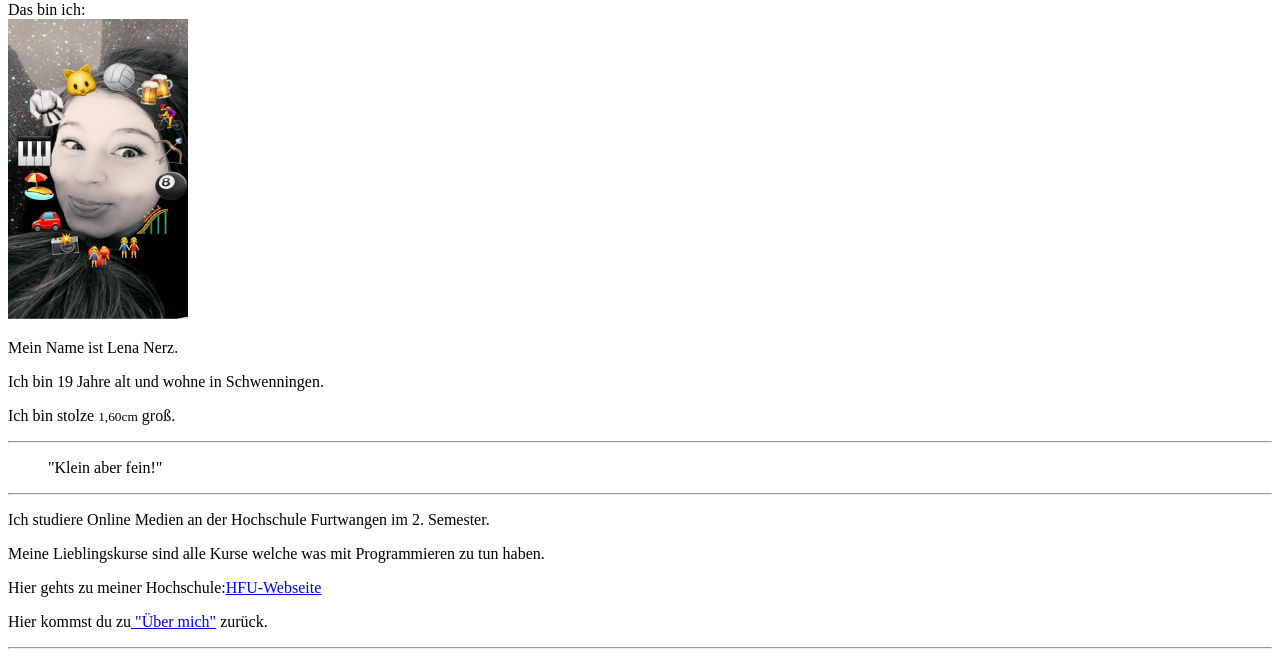
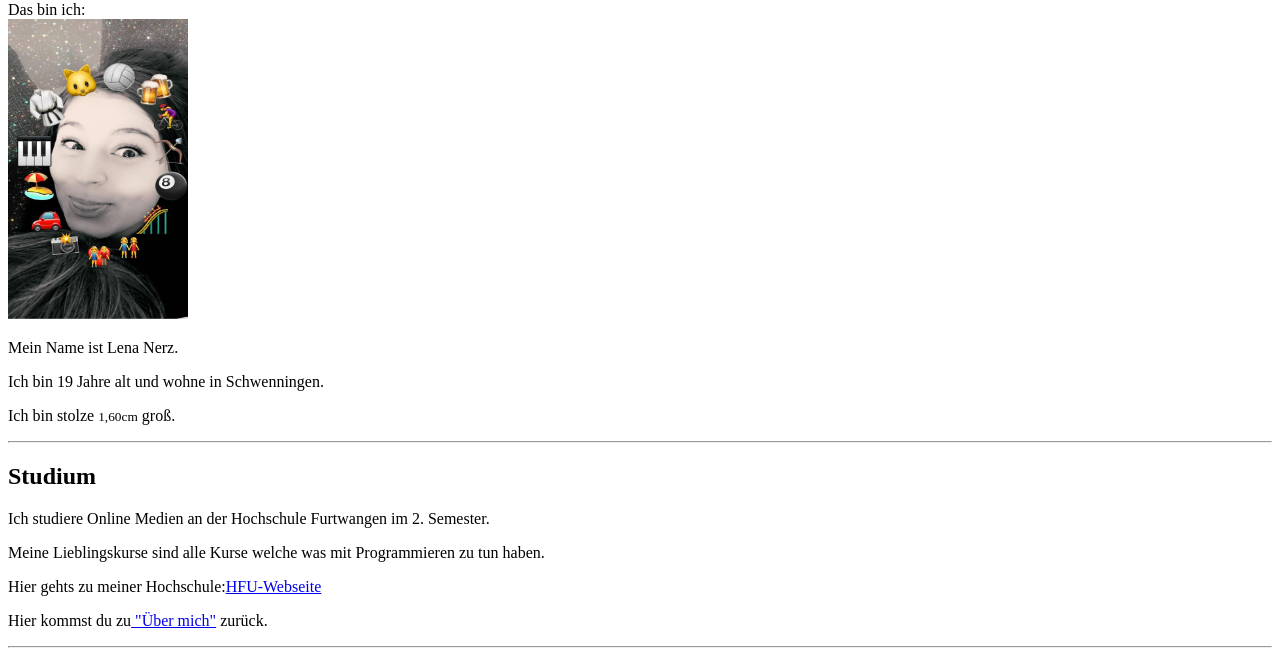
Before and after one commit to LenaNscott/GiS_SoSe_2021, a plain HTML site: page Aufgabe1-2/über_mich.html in a window 1280 px wide. Shown: the part 123-788 px from the top of the page. Drawn offline with Linux system fonts and the light colour scheme.

Commit message:
Überarbeitung der Aufgabe

```diff
--- a/Aufgabe1-2/über_mich.html
+++ b/Aufgabe1-2/über_mich.html
@@ -21,8 +21,7 @@
        <p>Ich bin 19 Jahre alt und wohne in Schwenningen.</p>
        <p>Ich bin stolze <small>1,60cm</small> groß.</p>
        <hr/>
-       <blockquote>"Klein aber fein!"</blockquote>
-       <hr/>
+       <h2>Studium</h2>
        <p>Ich studiere Online Medien an der Hochschule Furtwangen im 2. Semester.</p>
        <p>Meine Lieblingskurse sind alle Kurse welche was mit Programmieren zu tun haben.</p>
        <p>Hier gehts zu meiner Hochschule:<a href="https://www.hs-furtwangen.de/">HFU-Webseite</a></p>
```
Also changed, not shown: Aufgabe1-1/index.html (+0 -1 lines).
